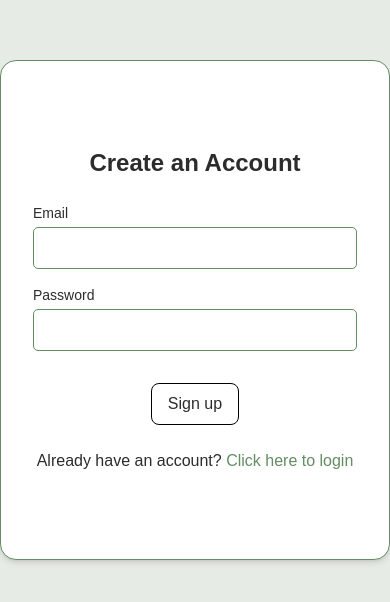
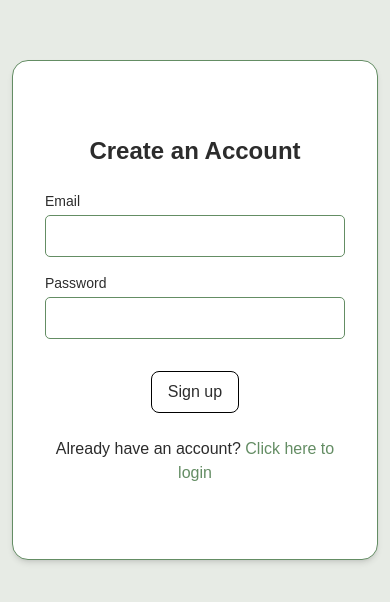
Before and after one commit to taloncodes/ai_journal, a SvelteKit app: page /signup in a window 390 px wide. Shown: the part 112-714 px from the top of the page. Built offline with nearby package versions, Linux system fonts and the light colour scheme; no server answers; a web font is replaced by a local one.

Commit message:
mobile responsive signup/login/home cards

```diff
--- a/src/routes/+page.svelte
+++ b/src/routes/+page.svelte
@@ -2,7 +2,7 @@
 	import { goto } from '$app/navigation';
 </script>
 
-<main class="flex justify-center items-center h-dvh bg-background text-text">
+<main class="flex justify-center items-center h-dvh bg-background text-text px-3 md:px-0">
 	<div class="card w-[500px] h-[500px] bg-surface rounded-2xl border-[var(--color-primary-dark)] border-1 shadow-md p-8 flex flex-col justify-center gap-6">
 		<h1 class="text-2xl font-semibold text-primary text-center">Welcome to Your Journal</h1>
 		<p class="text-center text-accent">Start your journey today!</p>
--- a/src/routes/login/+page.svelte
+++ b/src/routes/login/+page.svelte
@@ -2,7 +2,7 @@
 	let { form } = $props();
 </script>
 
-<main class="flex justify-center items-center h-dvh bg-background text-text">
+<main class="flex justify-center items-center h-dvh bg-background text-text px-3 md:px-0">
 	<div class="card w-[500px] h-[500px] bg-surface rounded-2xl border-[var(--color-primary-dark)] border-1 shadow-md p-8 flex flex-col justify-center gap-6">
 
 		<h1 class="text-2xl font-semibold text-primary text-center">Welcome Back</h1>
--- a/src/routes/signup/+page.svelte
+++ b/src/routes/signup/+page.svelte
@@ -4,7 +4,7 @@
 	let password = $state('');
 </script>
 
-<main class="flex justify-center items-center h-dvh bg-background text-text">
+<main class="flex justify-center items-center h-dvh bg-background text-text px-3 md:px-0">
 	<div class="card w-[500px] h-[500px] bg-surface rounded-2xl border-[var(--color-primary-dark)] border-1 shadow-md p-8 flex flex-col justify-center gap-6">
 		<h1 class="text-2xl font-semibold text-primary text-center">Create an Account</h1>
 
```
